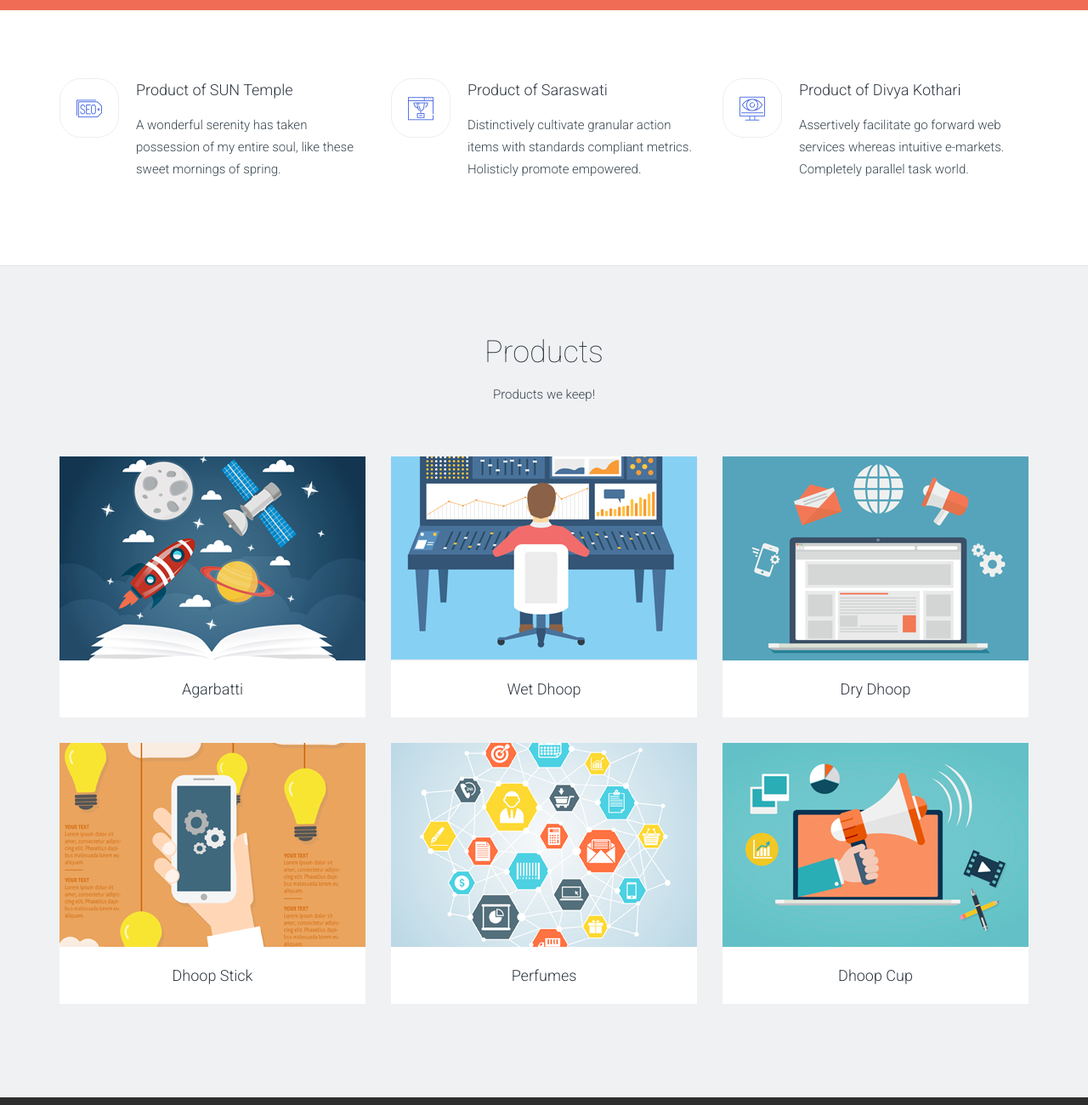
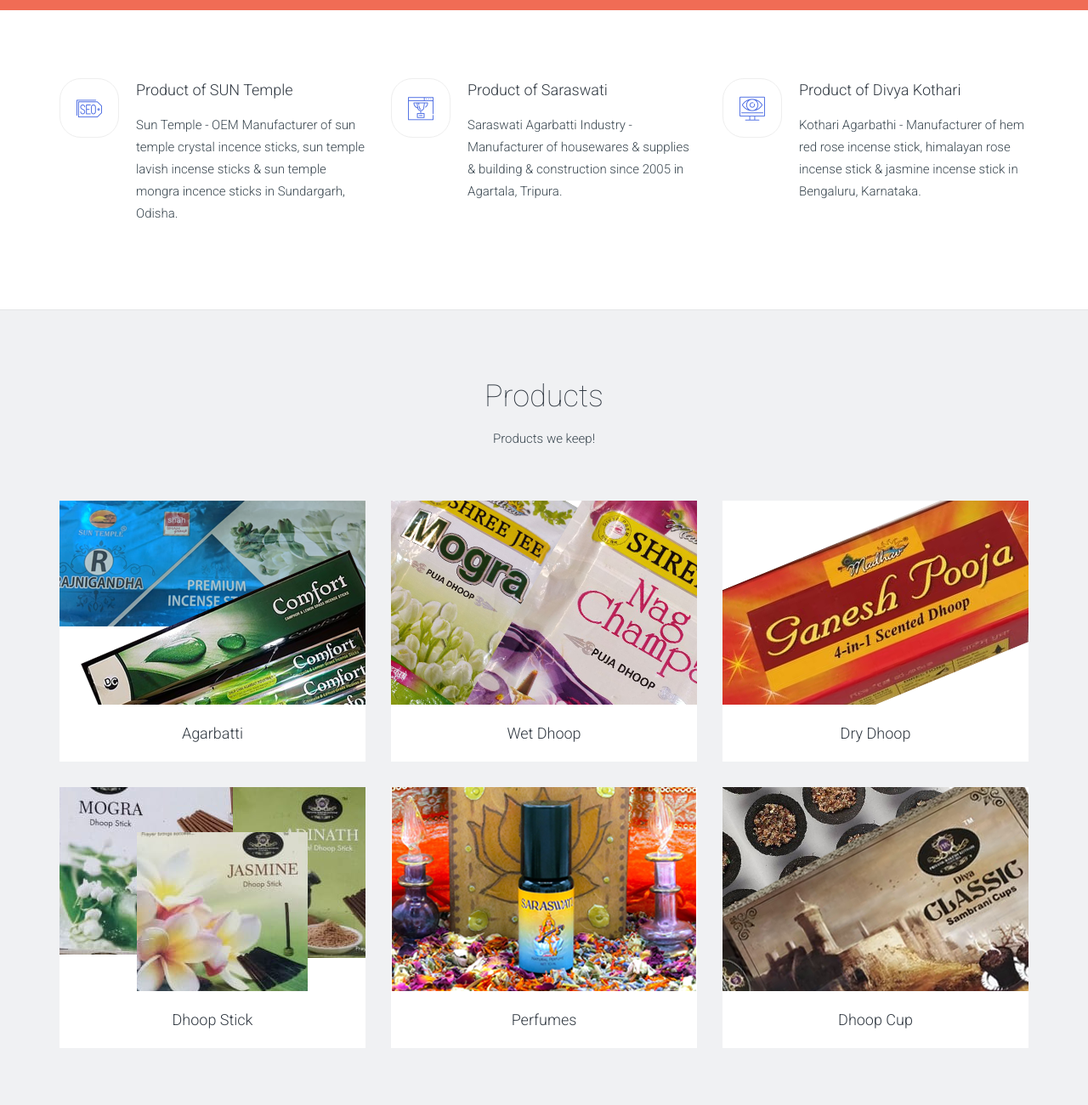
Before and after one commit to pinashdev/pinash.github.io, a plain HTML site: page aarushi/index.html in a window 1280 px wide. Shown: the part 760-2060 px from the top of the page at 85% size. Drawn offline with nearby package versions, Linux system fonts and the light colour scheme.

Commit message:
Home Page rectification

```diff
--- a/aarushi/index.html
+++ b/aarushi/index.html
@@ -47,13 +47,14 @@
             <div class="col-sm-12 col-md-4">
                 <ul class="social-icon">
                 	<li><a href="" class="fa fa-facebook" aria-hidden="true"></a></li>
+                    <li><a href="" class="fa fa-google-plus" aria-hidden="true"></a></li>
                 </ul>
             </div>
 
             <div class="col-sm-12 col-md-8">
                 <ul class="top-contact pull-right">
-                    <li class="phone"><i class="fa fa-phone-square" aria-hidden="true"></i> +42-123-4567</li>
-                    <li class="email"><i class="fa fa-envelope" aria-hidden="true"></i>contact@domain.com</li>
+                    <li class="phone"><i class="fa fa-phone-square" aria-hidden="true"></i> +91-9158233248</li>
+                    <li class="email"><i class="fa fa-envelope" aria-hidden="true"></i>contact@aarushienterprises.com</li>
                 </ul>
             </div>
         </div>
@@ -71,7 +72,7 @@
                 <span class="icon-bar"></span>
                 <span class="icon-bar"></span>
             </button>
-            <a class="navbar-brand" href="index.html"><img src="img/logo.png" alt=""></a>
+            <a class="navbar-brand" href="index.html"><img src="img/aarushi-logo.png" alt=""></a>
         </div>
 
 
@@ -157,7 +158,7 @@
 
                     <div class="content">
                     <h2>Product of SUN Temple</h2>
-                    <p>A wonderful serenity has taken possession of my entire soul, like these sweet mornings of spring.</p>
+                    <p>Sun Temple - OEM Manufacturer of sun temple crystal incence sticks, sun temple lavish incense sticks & sun temple mongra incence sticks in Sundargarh, Odisha.</p>
                     </div>
                 </div>
             </div>
@@ -167,7 +168,7 @@
 
                 <div class="content">
                     <h2>Product of Saraswati</h2>
-                    <p>Distinctively cultivate granular action items with standards compliant metrics. Holisticly promote empowered.</p>
+                    <p>Saraswati Agarbatti Industry - Manufacturer of housewares & supplies & building & construction since 2005 in Agartala, Tripura.</p>
                 </div>
 
                 </div>
@@ -178,7 +179,7 @@
 
                 <div class="content">
                      <h2>Product of Divya Kothari</h2>
-                    <p>Assertively facilitate go forward web services whereas intuitive e-markets. Completely parallel task world.</p>
+                    <p>Kothari Agarbathi - Manufacturer of hem red rose incense stick, himalayan rose incense stick & jasmine incense stick in Bengaluru, Karnataka.</p>
                 </div>
 
                 </div>
@@ -198,19 +199,19 @@
         <div class="row">
             <div class="col-sm-4">
                 <div class="case-studies-content">
-                    <img class="img-responsive" src="img/img-case-sudies-1.png" alt="case sudies.png">
+                    <img class="img-responsive" src="img/agarbatti3.png" alt="case sudies.png">
                     <h2 class="text-center">Agarbatti</h2>
                 </div>
             </div>
             <div class="col-sm-4">
                 <div class="case-studies-content">
-                    <img class="img-responsive" src="img/img-case-sudies-2.png" alt="case sudies.png">
+                    <img class="img-responsive" src="img/wet-dhoop.png" alt="case sudies.png">
                     <h2 class="text-center">Wet Dhoop</h2>
                 </div>
             </div>
             <div class="col-sm-4">
                 <div class="case-studies-content">
-                    <img class="img-responsive" src="img/img-case-sudies-3.png" alt="case sudies.png">
+                    <img class="img-responsive" src="img/dry-dhoop.png" alt="case sudies.png">
                     <h2 class="text-center">Dry Dhoop</h2>
                 </div>
             </div>
@@ -219,19 +220,19 @@
         <div class="row">
             <div class="col-sm-4">
                 <div class="case-studies-content">
-                    <img class="img-responsive" src="img/img-case-sudies-4.png" alt="case sudies.png">
+                    <img class="img-responsive" src="img/dhoop-sticks.png" alt="case sudies.png">
                     <h2 class="text-center">Dhoop Stick</h2>
                 </div>
             </div>
             <div class="col-sm-4 ">
                 <div class="case-studies-content">
-                    <img class="img-responsive" src="img/img-case-sudies-5.png" alt="case sudies.png">
+                    <img class="img-responsive" src="img/perfumes.png" alt="case sudies.png">
                     <h2 class="text-center">Perfumes</h2>
                 </div>
             </div>
             <div class="col-sm-4 text-center">
                 <div class="case-studies-content">
-                    <img class="img-responsive" src="img/img-case-sudies-6.png" alt="case sudies.png">
+                    <img class="img-responsive" src="img/dhoop-cup.png" alt="case sudies.png">
                     <h2 class="text-center">Dhoop Cup</h2>
                 </div>
             </div>
```
Also changed, not shown: aarushi/img/aarushi-logo.png (added), aarushi/img/agarbatti1.png (added), aarushi/img/agarbatti3.png (added), aarushi/img/dhoop-cup.png (added), aarushi/img/dhoop-sticks.png (added), aarushi/img/dry-dhoop.png (added), aarushi/img/img-case-sudies-1.png (deleted), aarushi/img/img-case-sudies-2.png (deleted), aarushi/img/img-case-sudies-3.png (deleted), aarushi/img/img-case-sudies-4.png (deleted), aarushi/img/img-case-sudies-5.png (deleted), aarushi/img/img-case-sudies-6.png (deleted), aarushi/img/perfumes.png (added), aarushi/img/something.png (added), 1 more files.
